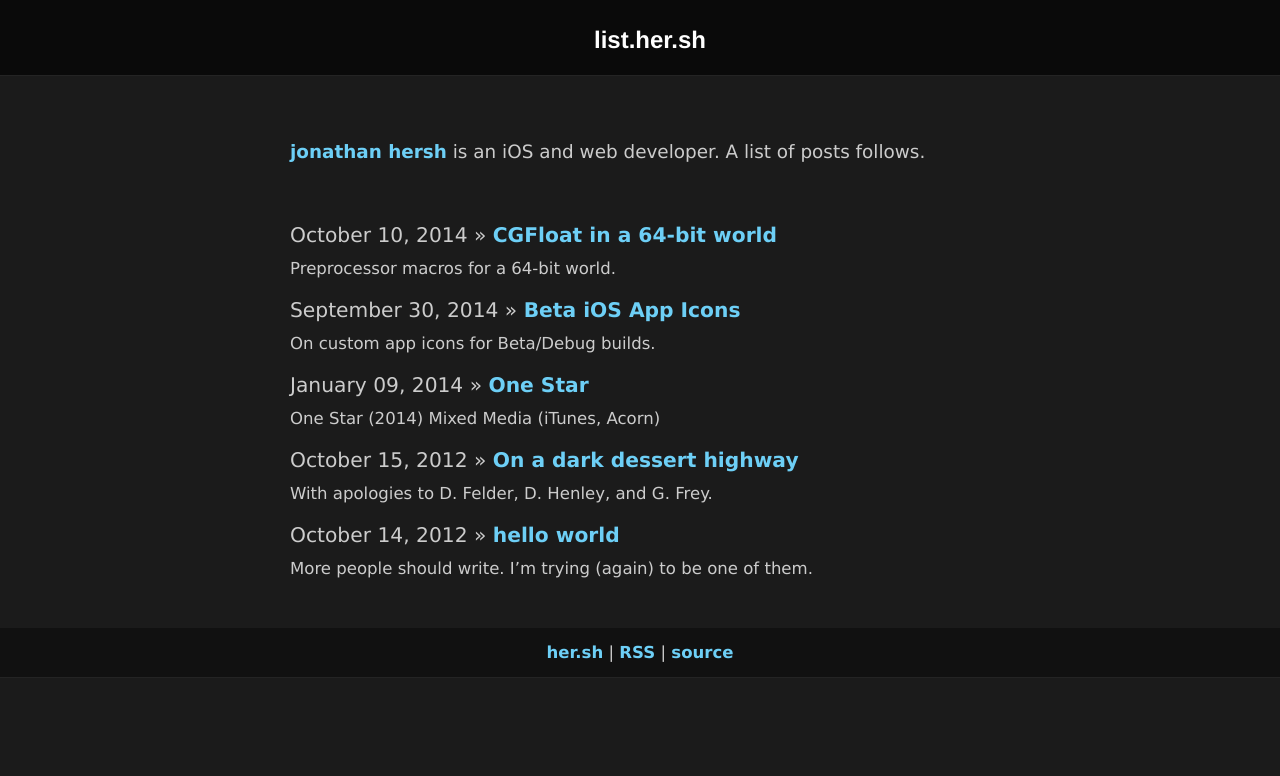
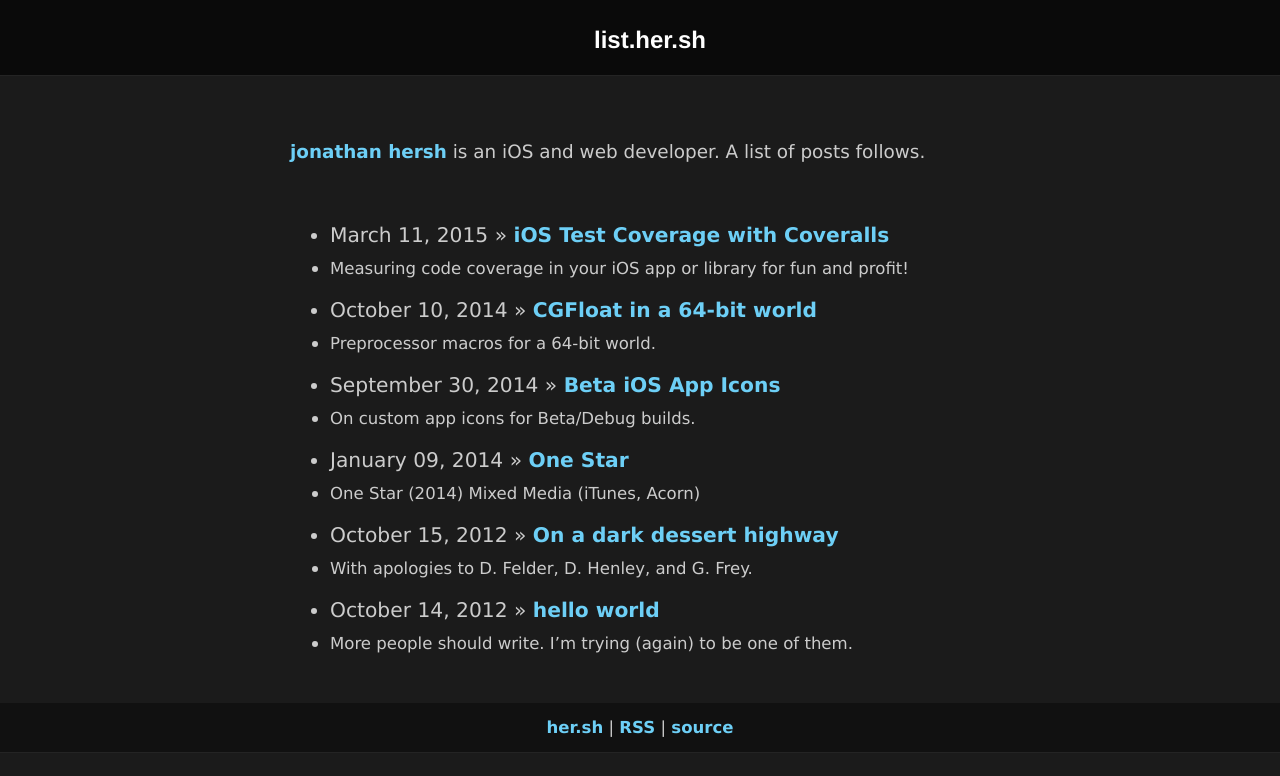
Before and after one commit to jhersh/list.her.sh, a Jekyll site: the page built from index.html, in a window 1280 px wide. Shown: the top 776 px of the page. Built offline with Jekyll 4.4.1, drawn with Linux system fonts in a browser that asks for light colours; Markdown is read by kramdown in place of the engine named in the settings; part of the change alters nothing that is shown.

Commit message:
iOS test coverage!

```diff
--- /dev/null
+++ b/_posts/2015-03-11-ios-test-coverage-with-coveralls.md
@@ -0,0 +1,54 @@
+---
+layout: post
+title: iOS Test Coverage with Coveralls
+summary: Measuring code coverage in your iOS app or library for fun and profit!
+tags: ios
+---
+
+Code coverage measures how much of your app or library is executed by at least one of your tests. This manifests as a percentage from 0-100% (higher is better!) that can be a good high-level indicator of the quality — or at least the breadth — of your tests.
+
+Today we'll see how easy it is to automatically measure, report, and visualize code coverage in your iOS app or library. You'll end up with a report [like this one](https://coveralls.io/builds/1975865) for each file in your project and a great visual representation showing line-by-line where your coverage is strong, where you can improve, and how your coverage trends up (or down!) over time.
+
+You will need:
+
+1. An iOS app or library to test
+2. Some tests to execute against your app or library
+3. A CI service that executes your tests, like [Travis CI](https://travis-ci.org) or [CircleCI](https://circleci.com), both of which are free for open-source projects
+4. A code coverage tool like [Coveralls](https://coveralls.io) that can visualize your code coverage results. Coveralls is free for open-source projects!
+5. A utility like [slather](https://github.com/venmo/slather) that sends your test code coverage results from your CI service (#3) to your code coverage tool (#4) every time your CI service runs your tests
+
+[SSDataSources](https://github.com/splinesoft/SSDataSources), [Jazz Hands](https://github.com/IFTTT/JazzHands), and [FastttCamera](https://github.com/IFTTT/FastttCamera) are great examples of open-source iOS projects that report code coverage with Travis CI, Coveralls, and slather. As of this writing, slather does not yet support CircleCI, but work is [in progress](https://github.com/venmo/slather/pull/55) and SSDataSources is [nearly there](https://github.com/splinesoft/SSDataSources/pull/49).
+
+First, you'll need to get CI to run your project's tests each time you push a commit. See the [Travis CI iOS docs](http://docs.travis-ci.com/user/languages/objective-c/) and [CircleCI iOS docs](https://circleci.com/docs/ios), or perhaps you'll be inspired by these [`.travis.yml`](https://github.com/IFTTT/JazzHands/blob/master/.travis.yml) and [`circle.yml`](https://github.com/splinesoft/SPLUserActivity/blob/master/circle.yml) files from the above projects.
+
+Now you'll need to add the [slather](https://github.com/venmo/slather) rubygem to your project. You don't necessarily need slather installed locally on your development machine; rather, you could include it in your project's `Gemfile` or as a dependency command [like this](https://github.com/IFTTT/JazzHands/blob/master/.travis.yml#L3) in your `.travis.yml`. You'll also need to instruct your CI service to execute slather after a successful build; for Travis CI, you might add to your `.travis.yml` a line like `after_success: slather`.
+
+Next you'll need to update some build settings in your project so that when your project's tests are run, `xcodebuild` will measure the code paths that are executed by your tests and generate a file that code coverage utilities can parse for coverage results.
+
+There are three ways to set this up. Pick your favorite:
+
+1. If you have slather installed on your development machine, you can execute `slather setup path/to/project.xcodeproj` to enable the necessary settings in your Xcode project.
+2. If you don't have slather locally, head to the "Build Settings" tab of your Xcode project, scroll down to the "Code Generation" section, and set to YES these two settings for the scheme(s) and configuration(s) that your tests will execute: **Generate Test Coverage Files** and **Instrument Program Flow**.
+3. You could update the flags passed to `xcodebuild` in the [build command](https://github.com/IFTTT/JazzHands/blob/master/.travis.yml#L10) in your `.travis.yml` or `circle.yml` to add:
+
+{% highlight bash %}
+GCC_INSTRUMENT_PROGRAM_FLOW_ARCS=YES
+GCC_GENERATE_TEST_COVERAGE_FILES=YES
+{% endhighlight %}
+
+You might consider updating your CI script's build flags (#3 above) even in addition to #1 or #2 to be extra certain that your CI service is generating code coverage files for every build.
+
+Next, head to [Coveralls](https://coveralls.io), sign in with your Github user, and [add your repo](https://coveralls.io/repos/new) to Coveralls.
+
+Your project will also need a simple `.slather.yml` file in the root of your repo. This instructs slather how to process your code coverage results and where to send them. Here is one of mine, for use in a Travis CI project:
+
+{% highlight yaml %}
+ci_service: travis_ci
+coverage_service: coveralls
+xcodeproj: Example/ExampleSSDataSources.xcodeproj
+source_directory: SSDataSources
+{% endhighlight %}
+
+Of particular note, particularly for CocoaPods repos, is the `source_directory` parameter. Here you can specify exactly which files should be included in your code coverage results — this is necessary so that you can measure only the files in your pod and exclude source files that might be in a sample or demo project.
+
+That's it! Package up a commit with your changes, send it via carrier pigeon to Github, and — if your build succeeds — you should see your very first coverage report on Coveralls.
--- a/css/styles.css
+++ b/css/styles.css
@@ -15,8 +15,6 @@ div,
 dl,
 dt,
 dd,
-ul,
-ol,
 li,
 h1,
 h2,
@@ -89,7 +87,8 @@ pre {
 	font-family: Menlo, Consolas, Monaco, "Lucida Console", Courier, monospace;
 }
 
-p code {
+p code,
+li code {
 	background-color: #DDD;
 	border-radius: 5px;
 	padding-left: 3px;
@@ -145,6 +144,10 @@ h2.page-title {
 /* =Post content
 -------------------------------------------------------------- */
 
+div.highlight {
+	margin-bottom: 20px;
+}
+
 ul.posts {
     margin-top: 40px;
     margin-bottom: 40px;
@@ -167,7 +170,7 @@ p.summary {
 }
 
 .post a:visited {
-    color: #999;
+    color: #FFF;
 }
 
 #content a:hover,
```
Also changed, not shown: readme.md.
